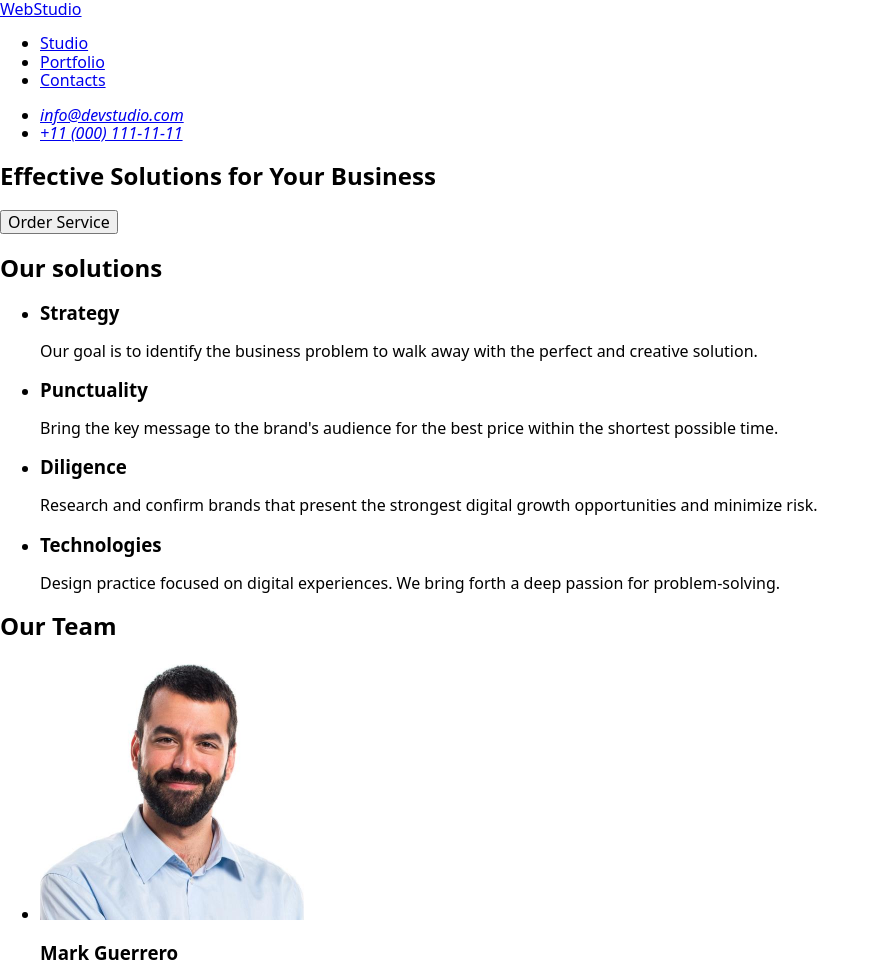
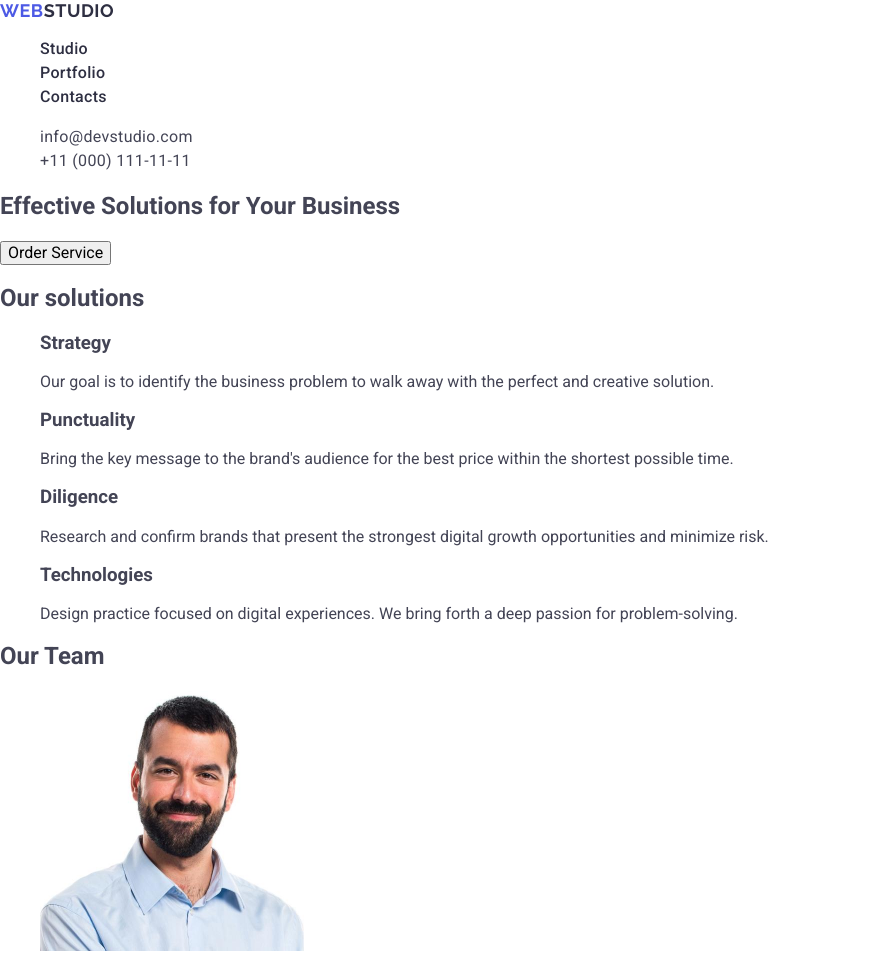
Before and after one commit to MI-MaksymIvanov/goit-markup-hw-02, a plain HTML site: page index.html in a window 1280 px wide. Shown: the top 966 px of the page, without its empty margins (0-880 px from the left). Drawn offline with nearby package versions, Linux system fonts and the light colour scheme.

Commit message:
add style

```diff
--- a/css/styles.css
+++ b/css/styles.css
@@ -0,0 +1,62 @@
+body {
+  font-family: "Roboto", sans-serif;
+  color: #434455;
+  background-color: #fff;
+}
+
+ul,
+ol {
+  list-style-type: none;
+}
+
+a {
+  text-decoration: none;
+}
+
+.logo {
+  font-family: "Raleway", sans-serif;
+  font-weight: 700;
+  font-size: 18px;
+  line-height: 1.17;
+  letter-spacing: 0.03em;
+  text-transform: uppercase;
+  color: #4d5ae5;
+}
+
+.header-logo .logo-part {
+  color: #2e2f42;
+}
+
+.footer-logo .logo-part {
+  color: #f4f4fd;
+}
+
+.nav-link {
+  font-weight: 500;
+  font-size: 16px;
+  line-height: 1.5;
+  letter-spacing: 0.02em;
+  color: #2e2f42;
+}
+
+.nav-link:hover,
+.nav-link:focus,
+.contacts-link:hover,
+.contacts-link:focus {
+  color: #404bbf;
+}
+
+.contacts {
+  font-style: normal;
+}
+
+.contacts-link {
+  font-size: 16px;
+  line-height: 1.5;
+  letter-spacing: 0.02em;
+  color: #434455;
+}
+
+.page-footer {
+  background-color: #2e2f42;
+}
--- a/index.html
+++ b/index.html
@@ -8,26 +8,43 @@
       rel="stylesheet"
       href="https://cdn.jsdelivr.net/npm/modern-normalize@2.0.0/modern-normalize.min.css"
     />
+
+    <link rel="preconnect" href="https://fonts.googleapis.com" />
+    <link rel="preconnect" href="https://fonts.gstatic.com" crossorigin />
+    <link
+      href="https://fonts.googleapis.com/css2?family=Raleway:wght@700&family=Roboto:wght@400;500;700&display=swap"
+      rel="stylesheet"
+    />
     <!-- стилі -->
     <link rel="stylesheet" href="./css/styles.css" />
     <title>Main page</title>
   </head>
   <body>
-    <header>
-      <nav>
-        <a href="./index.html">WebStudio</a>
-        <ul>
-          <li><a href="./index.html">Studio</a></li>
-
-          <!-- Додати згодом відповідні посилання -->
-          <li><a href="#">Portfolio</a></li>
-          <li><a href="#">Contacts</a></li>
+    <header class="page-header">
+      <nav class="header-nav">
+        <a class="logo header-logo" href="./index.html"
+          >Web<span class="logo-part">Studio</span></a
+        >
+        <ul class="nav-list">
+          <li class="nav-item">
+            <a class="nav-link" href="./index.html">Studio</a>
+          </li>
+          <li class="nav-item"><a class="nav-link" href="#">Portfolio</a></li>
+          <li class="nav-item"><a class="nav-link" href="#">Contacts</a></li>
         </ul>
       </nav>
-      <address>
-        <ul>
-          <li><a href="mailto:info@devstudio.com">info@devstudio.com</a></li>
-          <li><a href="tel:+110001111111">+11 (000) 111-11-11</a></li>
+      <address class="contacts">
+        <ul class="contacts-list">
+          <li class="contacts-items">
+            <a class="contacts-link" href="mailto:info@devstudio.com"
+              >info@devstudio.com</a
+            >
+          </li>
+          <li class="contacts-items">
+            <a class="contacts-link" href="tel:+110001111111"
+              >+11 (000) 111-11-11</a
+            >
+          </li>
         </ul>
       </address>
     </header>
@@ -188,8 +205,10 @@
       </section>
     </main>
 
-    <footer>
-      <a href="./index.html">WebStudio</a>
+    <footer class="page-footer">
+      <a class="logo footer-logo" href="./index.html"
+        >Web<span class="logo-part">Studio</span></a
+      >
       <p>
         Increase the flow of customers and sales for your business with digital
         marketing & growth solutions.
```
